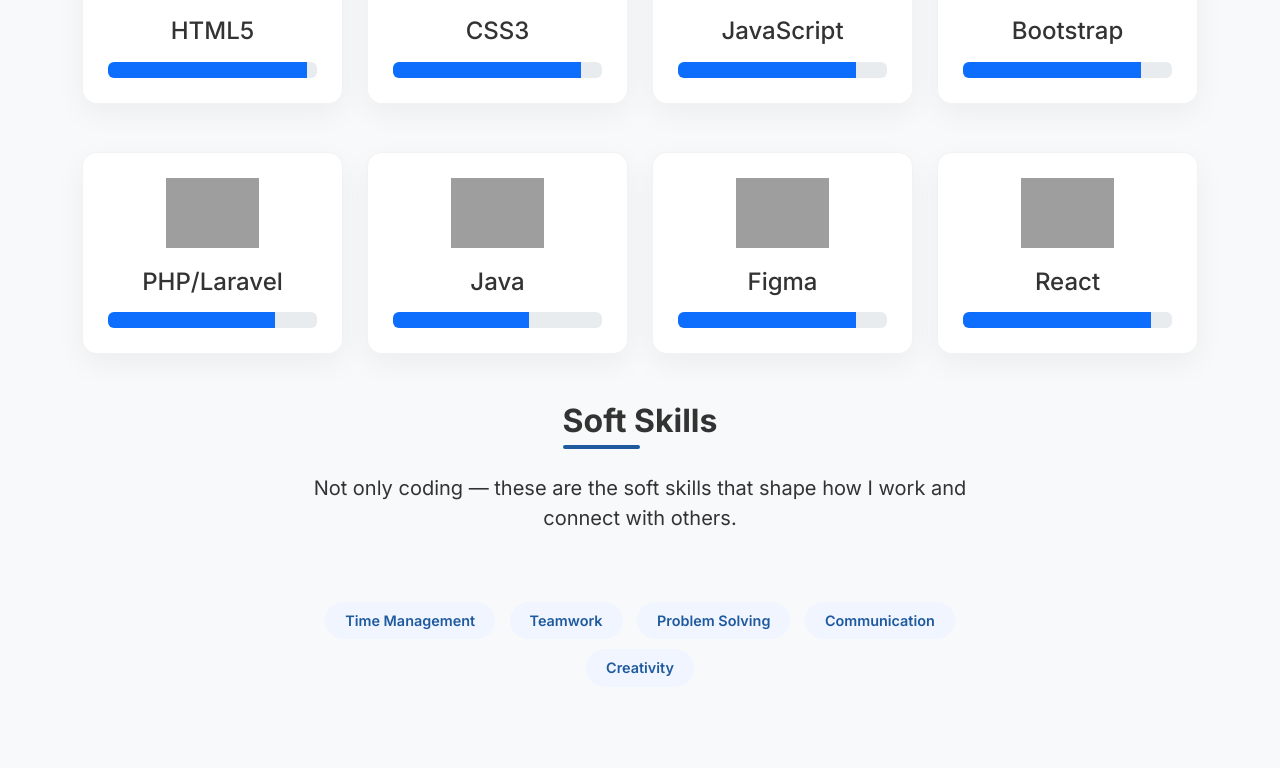
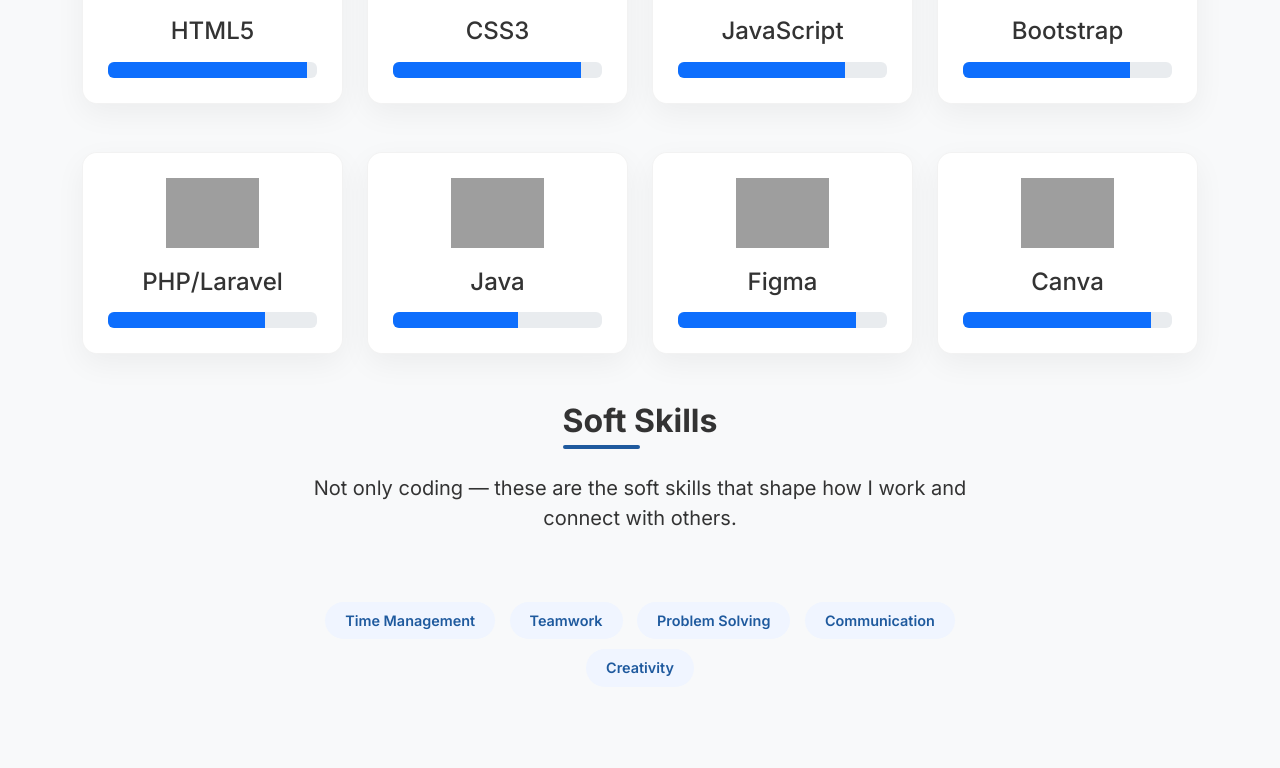
Before and after one commit to eldzafran/Portofolio-El-Farrel-Dzafran, a plain HTML site: page index.html in a window 1280 px wide. Shown: the part 1865-2633 px from the top of the page. Drawn offline with nearby package versions, Linux system fonts and the light colour scheme; grey boxes are pictures that could not be loaded.

Commit message:
Update index.html

```diff
--- a/index.html
+++ b/index.html
@@ -175,7 +175,7 @@
             <img src="https://cdn-icons-png.flaticon.com/512/5968/5968292.png" alt="JavaScript" class="skill-img">
             <h4>JavaScript</h4>
             <div class="progress mt-3">
-              <div class="progress-bar bg-primary" role="progressbar" style="width: 85%"></div>
+              <div class="progress-bar bg-primary" role="progressbar" style="width: 80%"></div>
             </div>
           </div>
         </div>
@@ -184,7 +184,7 @@
             <img src="https://cdn-icons-png.flaticon.com/512/5968/5968672.png" alt="Bootstrap" class="skill-img">
             <h4>Bootstrap</h4>
             <div class="progress mt-3">
-              <div class="progress-bar bg-primary" role="progressbar" style="width: 85%"></div>
+              <div class="progress-bar bg-primary" role="progressbar" style="width: 80%"></div>
             </div>
           </div>
         </div>
@@ -196,7 +196,7 @@
             <img src="https://cdn-icons-png.flaticon.com/512/919/919830.png " alt="PHP/Laravel" class="skill-img">
             <h4>PHP/Laravel</h4>
             <div class="progress mt-3">
-              <div class="progress-bar bg-primary" role="progressbar" style="width: 80%"></div>
+              <div class="progress-bar bg-primary" role="progressbar" style="width: 75%"></div>
             </div>
           </div>
         </div>
@@ -205,7 +205,7 @@
             <img src="https://cdn-icons-png.flaticon.com/512/5968/5968282.png" alt="Java" class="skill-img">
             <h4>Java</h4>
             <div class="progress mt-3">
-              <div class="progress-bar bg-primary" role="progressbar" style="width: 65%"></div>
+              <div class="progress-bar bg-primary" role="progressbar" style="width: 60%"></div>
             </div>
           </div>
         </div>
@@ -222,7 +222,7 @@
           <div class="skill-card">
             <img src="https://uxwing.com/wp-content/themes/uxwing/download/brands-and-social-media/canva-icon.png" alt="Canva" class="skill-img">
 
-            <h4>React</h4>
+            <h4>Canva</h4>
             <div class="progress mt-3">
               <div class="progress-bar bg-primary" role="progressbar" style="width: 90%"></div>
             </div>
```
